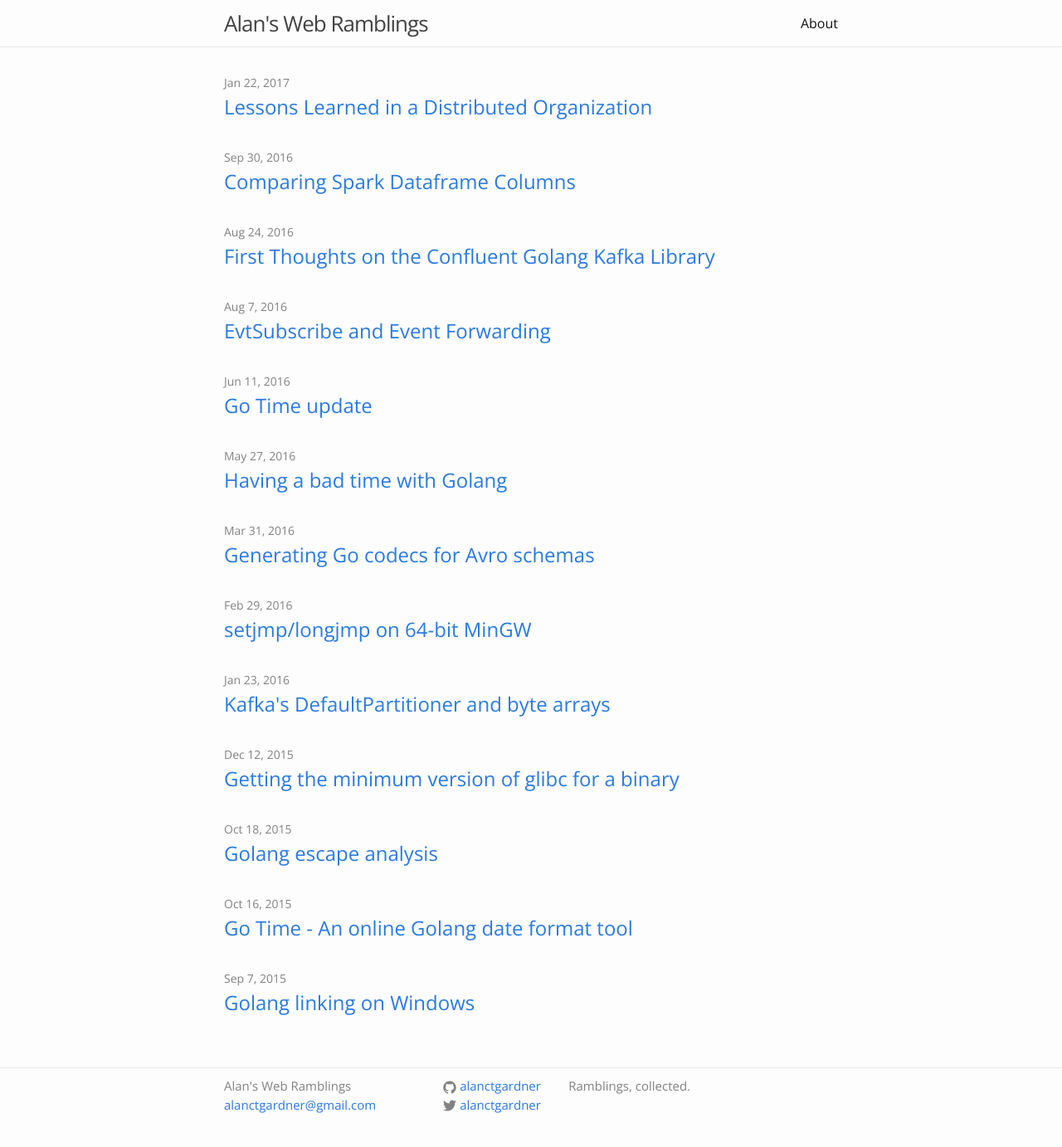
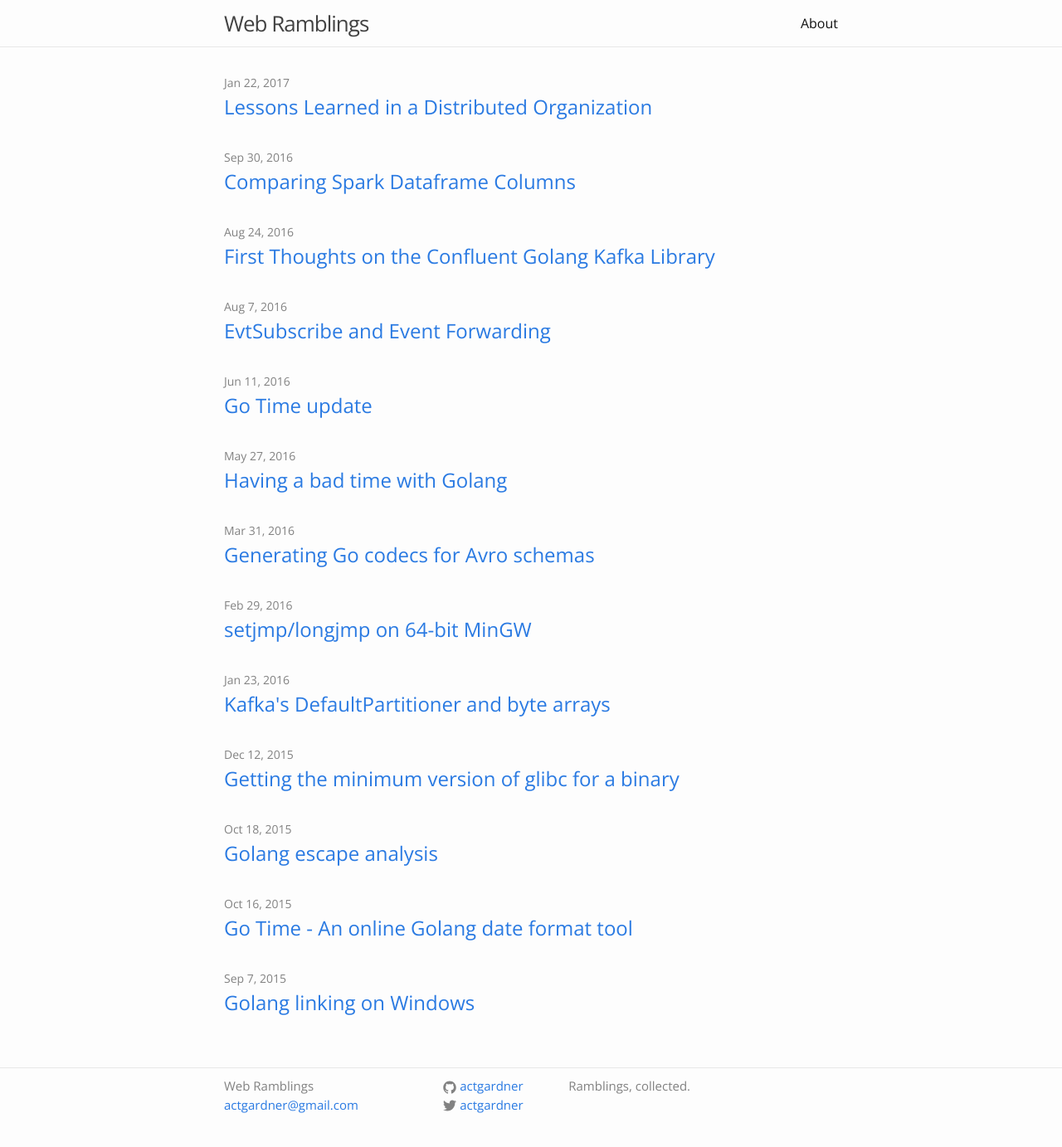
Before and after one commit to actgardner/actgardner.github.io, a Jekyll site: the page built from index.html, in a window 1280 px wide. Shown: the whole page at 83% size. Built offline with Jekyll 4.4.1, drawn with Linux system fonts in a browser that asks for light colours.

Commit message:
Updated contacts

```diff
--- a/_config.yml
+++ b/_config.yml
@@ -1,12 +1,12 @@
 # Site settings
-title: Alan's Web Ramblings
-email: alanctgardner@gmail.com
+title: Web Ramblings
+email: actgardner@gmail.com
 description: > # this means to ignore newlines until "baseurl:"
   Ramblings, collected.
 baseurl: "" # the subpath of your site, e.g. /blog/
 url: "http://agardner.me" # the base hostname & protocol for your site
-twitter_username: alanctgardner
-github_username:  alanctgardner
+twitter_username: actgardner
+github_username:  actgardner
 
 # Build settings
 extensions: [fenced_code_blocks]
```
